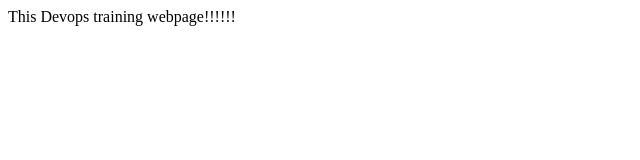
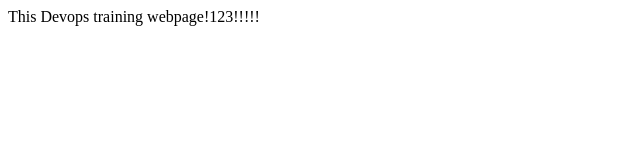
Before and after one commit to splunklearners/myjenkinsdemo, a plain HTML site: page docker-compose/webapp/index.html in a window 1280 px wide. Shown: the full height of the page, 0-640 px from the left. Drawn offline with Linux system fonts and the light colour scheme.

Commit message:
Update index.html

```diff
--- a/docker-compose/webapp/index.html
+++ b/docker-compose/webapp/index.html
@@ -1,3 +1,3 @@
 <body>
-   This Devops training webpage!!!!!!</b>
+   This Devops training webpage!123!!!!!</b>
     </body>
```
